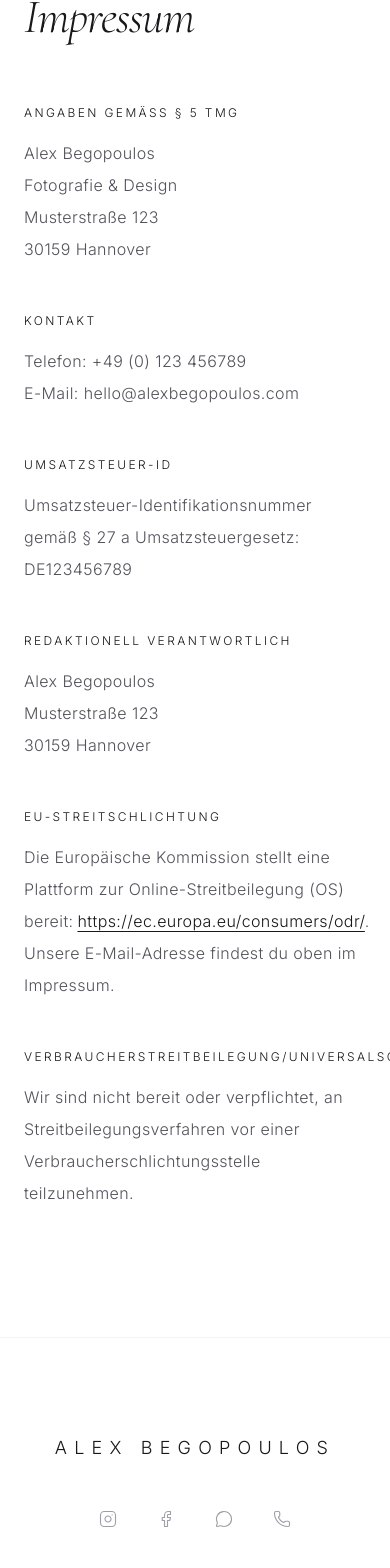
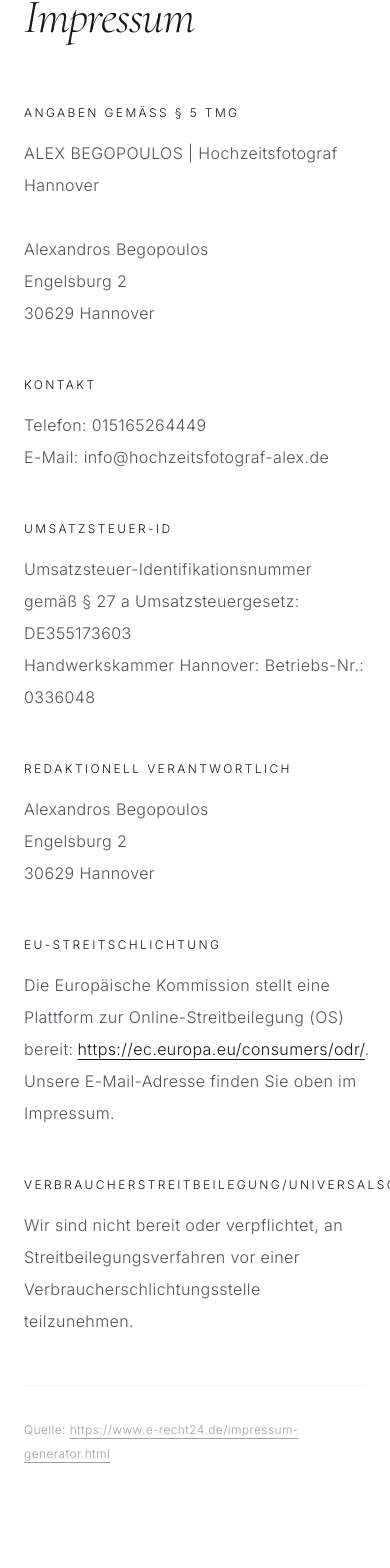
Before and after one commit to harald37/alex-test-website-01, a React (Vite) app: page /impressum in a window 390 px wide. Shown: the part 245-1813 px from the top of the page. Built offline with nearby package versions, Linux system fonts and the light colour scheme; a web font is replaced by a local one.

Commit message:
fix: Update contact and imprint information
Updates phone number, email address, and imprint details to reflect current business information.

```diff
--- a/src/constants.ts
+++ b/src/constants.ts
@@ -463,7 +463,7 @@ export const NAV_LINKS = [
 export const SOCIAL_LINKS = {
   instagram: "https://instagram.com/alexbegopoulos",
   facebook: "https://facebook.com/alexbegopoulos",
-  whatsapp: "https://wa.me/49123456789",
-  phone: "tel:+49123456789",
-  email: "mailto:hello@alexbegopoulos.com"
+  whatsapp: "https://wa.me/4915165264449",
+  phone: "tel:+4915165264449",
+  email: "mailto:info@hochzeitsfotograf-alex.de"
 };
--- a/src/pages/Contact.tsx
+++ b/src/pages/Contact.tsx
@@ -80,7 +80,7 @@ export const Contact = () => {
                 </div>
                 <div>
                   <h4 className="font-sans uppercase tracking-[0.2em] text-[10px] text-zinc-400 mb-2">Email</h4>
-                  <a href="mailto:alex.begopoulos@yahoo.de" className="font-serif italic text-xl md:text-2xl text-zinc-900 hover:text-zinc-500 transition-colors">alex.begopoulos@yahoo.de</a>
+                  <a href="mailto:info@hochzeitsfotograf-alex.de" className="font-serif italic text-xl md:text-2xl text-zinc-900 hover:text-zinc-500 transition-colors">info@hochzeitsfotograf-alex.de</a>
                 </div>
               </div>
 
@@ -91,7 +91,7 @@ export const Contact = () => {
                 <div>
                   <h4 className="font-sans uppercase tracking-[0.2em] text-[10px] text-zinc-400 mb-2">Telefon & WhatsApp</h4>
                   <div className="flex flex-col space-y-3">
-                    <a href={SOCIAL_LINKS.phone} className="font-serif italic text-xl md:text-2xl text-zinc-900 hover:text-zinc-500 transition-colors">+49 123 456 789</a>
+                    <a href={SOCIAL_LINKS.phone} className="font-serif italic text-xl md:text-2xl text-zinc-900 hover:text-zinc-500 transition-colors">+49 151 65264449</a>
                     <a href={SOCIAL_LINKS.whatsapp} target="_blank" rel="noopener noreferrer" className="flex items-center space-x-2 text-zinc-400 hover:text-zinc-900 transition-colors text-[10px] uppercase tracking-[0.2em]">
                       <MessageCircle size={14} />
                       <span>Direkt via WhatsApp</span>
--- a/src/pages/Imprint.tsx
+++ b/src/pages/Imprint.tsx
@@ -11,18 +11,18 @@ export const Imprint: React.FC = () => {
           <div>
             <h2 className="font-sans uppercase tracking-[0.2em] text-xs text-zinc-900 mb-4">Angaben gemäß § 5 TMG</h2>
             <p>
-              Alex Begopoulos<br />
-              Fotografie & Design<br />
-              Musterstraße 123<br />
-              30159 Hannover
+              ALEX BEGOPOULOS | Hochzeitsfotograf Hannover<br /><br />
+              Alexandros Begopoulos<br />
+              Engelsburg 2<br />
+              30629 Hannover
             </p>
           </div>
 
           <div>
             <h2 className="font-sans uppercase tracking-[0.2em] text-xs text-zinc-900 mb-4">Kontakt</h2>
             <p>
-              Telefon: +49 (0) 123 456789<br />
-              E-Mail: hello@alexbegopoulos.com
+              Telefon: 015165264449<br />
+              E-Mail: info@hochzeitsfotograf-alex.de
             </p>
           </div>
 
@@ -30,16 +30,17 @@ export const Imprint: React.FC = () => {
             <h2 className="font-sans uppercase tracking-[0.2em] text-xs text-zinc-900 mb-4">Umsatzsteuer-ID</h2>
             <p>
               Umsatzsteuer-Identifikationsnummer gemäß § 27 a Umsatzsteuergesetz:<br />
-              DE123456789
+              DE355173603<br />
+              Handwerkskammer Hannover: Betriebs-Nr.: 0336048
             </p>
           </div>
 
           <div>
             <h2 className="font-sans uppercase tracking-[0.2em] text-xs text-zinc-900 mb-4">Redaktionell verantwortlich</h2>
             <p>
-              Alex Begopoulos<br />
-              Musterstraße 123<br />
-              30159 Hannover
+              Alexandros Begopoulos<br />
+              Engelsburg 2<br />
+              30629 Hannover
             </p>
           </div>
 
@@ -50,7 +51,7 @@ export const Imprint: React.FC = () => {
               <a href="https://ec.europa.eu/consumers/odr/" target="_blank" rel="noopener noreferrer" className="text-zinc-900 underline underline-offset-4 ml-1">
                 https://ec.europa.eu/consumers/odr/
               </a>.<br />
-              Unsere E-Mail-Adresse findest du oben im Impressum.
+              Unsere E-Mail-Adresse finden Sie oben im Impressum.
             </p>
           </div>
 
@@ -60,6 +61,12 @@ export const Imprint: React.FC = () => {
               Wir sind nicht bereit oder verpflichtet, an Streitbeilegungsverfahren vor einer Verbraucherschlichtungsstelle teilzunehmen.
             </p>
           </div>
+
+          <div className="pt-8 border-t border-zinc-900/5">
+            <p className="text-xs text-zinc-400">
+              Quelle: <a href="https://www.e-recht24.de/impressum-generator.html" target="_blank" rel="noopener noreferrer" className="hover:text-zinc-900 transition-colors underline underline-offset-4">https://www.e-recht24.de/impressum-generator.html</a>
+            </p>
+          </div>
         </div>
       </section>
     </main>
```
